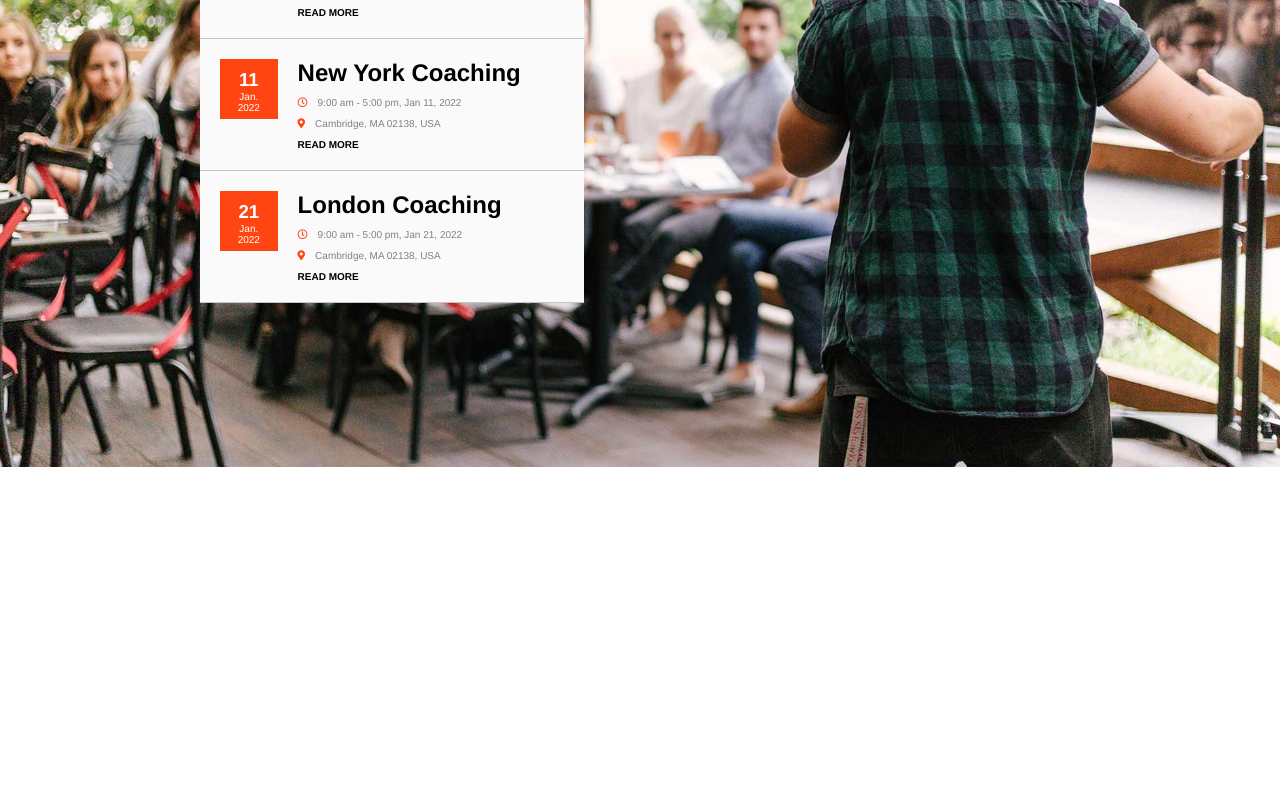
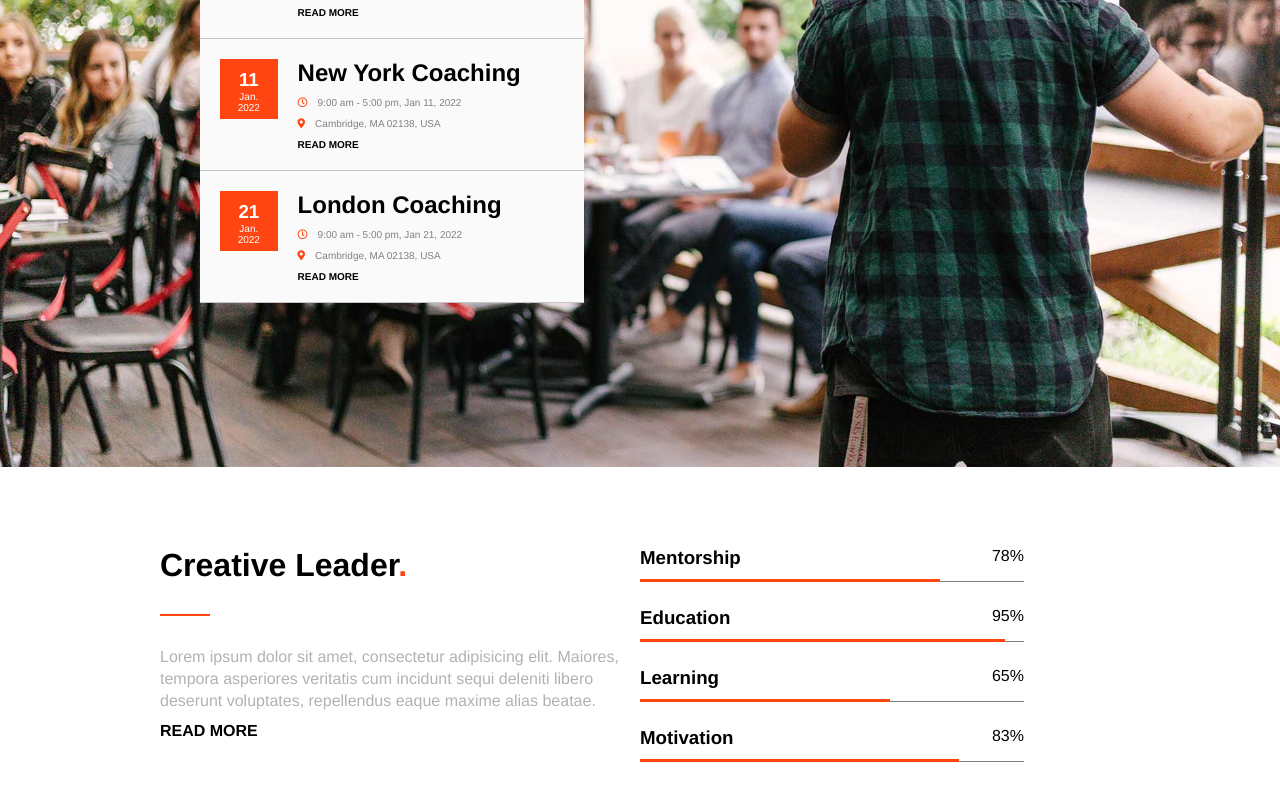
Before and after one commit to Giuseppe0197/proj-html-vuejs, a Vue app: page / in a window 1280 px wide. Shown: the part 1992-2792 px from the top of the page. Before the commit the page ends 2459 px from the top, so only its background shows below. Built offline with nearby package versions, Linux system fonts and the light colour scheme.

Commit message:
add leader section and add comments

```diff
--- /dev/null
+++ b/src/components/Leader.vue
@@ -0,0 +1,183 @@
+<template>
+<div class="leader">
+    <div class="creative">
+
+        <!-- sezione con le info del leader -->
+
+        <div class="leaderInfo">
+            <h1>Creative Leader<span class="dot">.</span></h1>
+            <div class="borderbottom">
+            </div>
+            <p>Lorem ipsum dolor sit amet, consectetur adipisicing elit. Maiores, tempora asperiores veritatis cum incidunt sequi deleniti libero deserunt voluptates, repellendus eaque maxime alias beatae.</p>
+            <h4>read more</h4>
+        </div>
+
+        <!-- div creati per la parte delle percentuali -->
+
+        <div class="percentage">
+            <div class="titleRequired">
+                <h3>Mentorship</h3>
+                <span class="numberPerc">78%</span>
+            </div>
+
+            <!-- div per la simulazione dei colori delle percentuali -->
+
+            <div class="border">
+            <div class="borderPerc1">
+            </div>
+            <div class="borderright1"></div>
+            </div>
+
+            <div class="titleRequired">
+                <h3>Education</h3>
+                <span class="numberPerc">95%</span>
+            </div>
+
+            <!-- div per la simulazione dei colori delle percentuali -->
+
+            <div class="border">
+            <div class="borderPerc2">
+            </div>
+            <div class="borderright2"></div>
+            </div>
+
+            <div class="titleRequired">
+                <h3>Learning</h3>
+                <span class="numberPerc">65%</span>
+            </div>
+            <!-- div per la simulazione dei colori delle percentuali -->
+
+            <div class="border">
+            <div class="borderPerc3">
+            </div>
+            <div class="borderright3"></div>
+            </div>
+
+            <div class="titleRequired">
+                <h3>Motivation</h3>
+                <span class="numberPerc">83%</span>
+            </div>
+            <!-- div per la simulazione dei colori delle percentuali -->
+
+            <div class="border">
+            <div class="borderPerc4">
+            </div>
+            <div class="borderright4"></div>
+            </div>
+        </div>
+
+    </div>
+</div>
+</template>
+
+<script>
+export default {
+  name: 'Leader',
+}
+</script>
+
+<!-- Add "scoped" attribute to limit CSS to this component only -->
+<style scoped lang="scss">
+.leader {
+    background-color: white;
+    height: 400px;
+
+    .creative {
+        width: 75%;
+        margin: 0 auto;
+        padding-top: 80px;
+        display: flex;
+
+
+        .leaderInfo {
+            width: 50%;
+
+            .dot {
+                color: #ff4612;
+            }
+
+            .borderbottom{
+                border-bottom: 2px solid #ff4612;
+                width: 50px;
+                margin: 30px 0;
+            }
+
+            p {
+                color: #B2B2B2;
+                margin-bottom: 10px;
+                line-height: 22px;
+            }
+
+            h4 {
+                text-transform: uppercase;
+            }
+
+        }
+        /* creiamo dei div per le percentuali */
+
+        .percentage {
+            width: 40%;
+
+            .titleRequired {
+                display: flex;
+                justify-content: space-between;
+            }
+        }
+
+        .border {
+            display: flex;
+            /* creiamo div per simulare la barra colorata fino alla determinata percentuale */
+
+        .borderPerc1 {
+            border-bottom: 3px solid #ff4612;
+            width: 78%;
+            margin: 10px 0 25px 0;
+        }
+        .borderright1 {
+            border-bottom: 1px solid grey;
+            width: 22%;
+            margin: 10px 0 25px 0;
+        }
+
+        .borderPerc2 {
+            border-bottom: 3px solid #ff4612;
+            width: 95%;
+            margin: 10px 0 25px 0;;
+        }
+
+        .borderright2 {
+            border-bottom: 1px solid grey;
+            width: 5%;
+            margin: 10px 0 25px 0;
+        }
+
+        .borderPerc3 {
+            border-bottom: 3px solid #ff4612;
+            width: 65%;
+            margin: 10px 0 25px 0;;
+        }
+
+        .borderright3 {
+            border-bottom: 1px solid grey;
+            width: 35%;
+            margin: 10px 0 25px 0;
+        }
+
+        .borderPerc4 {
+            border-bottom: 3px solid #ff4612;
+            width: 83%;
+            margin: 10px 0 25px 0;;
+        }
+
+        .borderright4 {
+            border-bottom: 1px solid grey;
+            width: 17%;
+            margin: 10px 0 25px 0;
+        }
+
+    }
+
+
+    }
+}
+</style>
--- a/src/components/MyHeaderSub.vue
+++ b/src/components/MyHeaderSub.vue
@@ -1,5 +1,7 @@
 <template>
   <div class="subheader">
+
+      <!-- andiamo a  popolare le voci del menu grazie alle props passate dal componente padre -->
 
     <div class="headerlinks">
 
@@ -27,6 +29,7 @@
 <script>
 export default {
   name: 'MyHeaderSub',
+  /* inseriamo le props per popolare il menu */
   props: {
       details: Object
   }
@@ -35,6 +38,8 @@ export default {
 
 <!-- Add "scoped" attribute to limit CSS to this component only -->
 <style scoped lang="scss">
+
+/* stlizziamo le voci di menu */
 
 .headerlinks {
     display: flex;
--- a/src/components/MyMain.vue
+++ b/src/components/MyMain.vue
@@ -1,13 +1,17 @@
 <template>
     <main>
+
+        <!-- creiamo un div che conterrà le informazioni delle specialties -->
       <div class="specialties">
 
-        <h2>Our spacialties <span class="dot">.</span></h2>
+        <h2>Our specialties <span class="dot">.</span></h2>
         <p>Lorem ipsum dolor, sit amet consectetur adipisicing elit.</p>
 
         <div class="border"></div>
 
         <div class="spec">
+
+            <!-- popoliamo dinamicamente le sezioni con immagine e informazioni -->
 
             <div v-for="spec, i in imagesSpecialties" :key="i" class="specDiv">
 
@@ -24,26 +28,38 @@
 
       </div>
 
+      <!-- creiamo un sottocomponente per la parte del founder -->
+
       <JasonComp/>
 
+      <!-- sotto componente per la prenotazione e le informazioni degli eventi in arrivo -->
+
       <UpcomingEv/>
+
+      <!-- sotto componente che contiene dati in percentuale richiesti in un leader-->
+
+      <Leader/>
 
     </main>
 
 </template>
 
 <script>
+/* importiamo i sotto componenti */
 import JasonComp from '@/components/JasonComp.vue'
 import UpcomingEv from '@/components/UpcomingEv.vue'
+import Leader from '@/components/Leader.vue'
 
 export default {
   name: 'MyMain',
   components: {
       JasonComp,
-      UpcomingEv
+      UpcomingEv,
+      Leader
   },
   data() {
       return {
+          /* creiamo un'array per le sezioni con immagini che non si trovano nei soto componenti */
           imagesSpecialties: [
               {
                   'image': 'svg-0.svg',
@@ -79,8 +95,7 @@ export default {
 <style scoped lang="scss">
 
 main {
-    /* background-color: #fafafa; */
-
+    /* stilizziamo le varie sezioni */
     .specialties {
         background-color: white;
         width: 90%;
--- a/src/components/UpcomingEv.vue
+++ b/src/components/UpcomingEv.vue
@@ -1,10 +1,14 @@
 <template>
+
+<!-- creiamo una sezione per gli eventi in arrivo -->
     <div class="events">
         <div class="container">
             <div class="upcoming">
                 <div class="titleUp">
                     <h2>Upcoming Events</h2>
                 </div>
+
+                 <!-- creiamo la sezione che conterrà le informazioni per gli eventi -->
                 <div class="coaching">
                     <div class="calendar">
                         <h3>07</h3>
@@ -59,6 +63,8 @@ export default {
 
 <!-- Add "scoped" attribute to limit CSS to this component only -->
 <style scoped lang="scss">
+
+/* stilizziamo le varie sezioni */
 .events {
     background-image: url("../assets/img/h1-img-09.jpg");
     margin-top: 70px;
```
Also changed, not shown: src/components/JasonComp.vue (+7 -1 lines), src/components/MyHeader.vue (+11 -0 lines).
